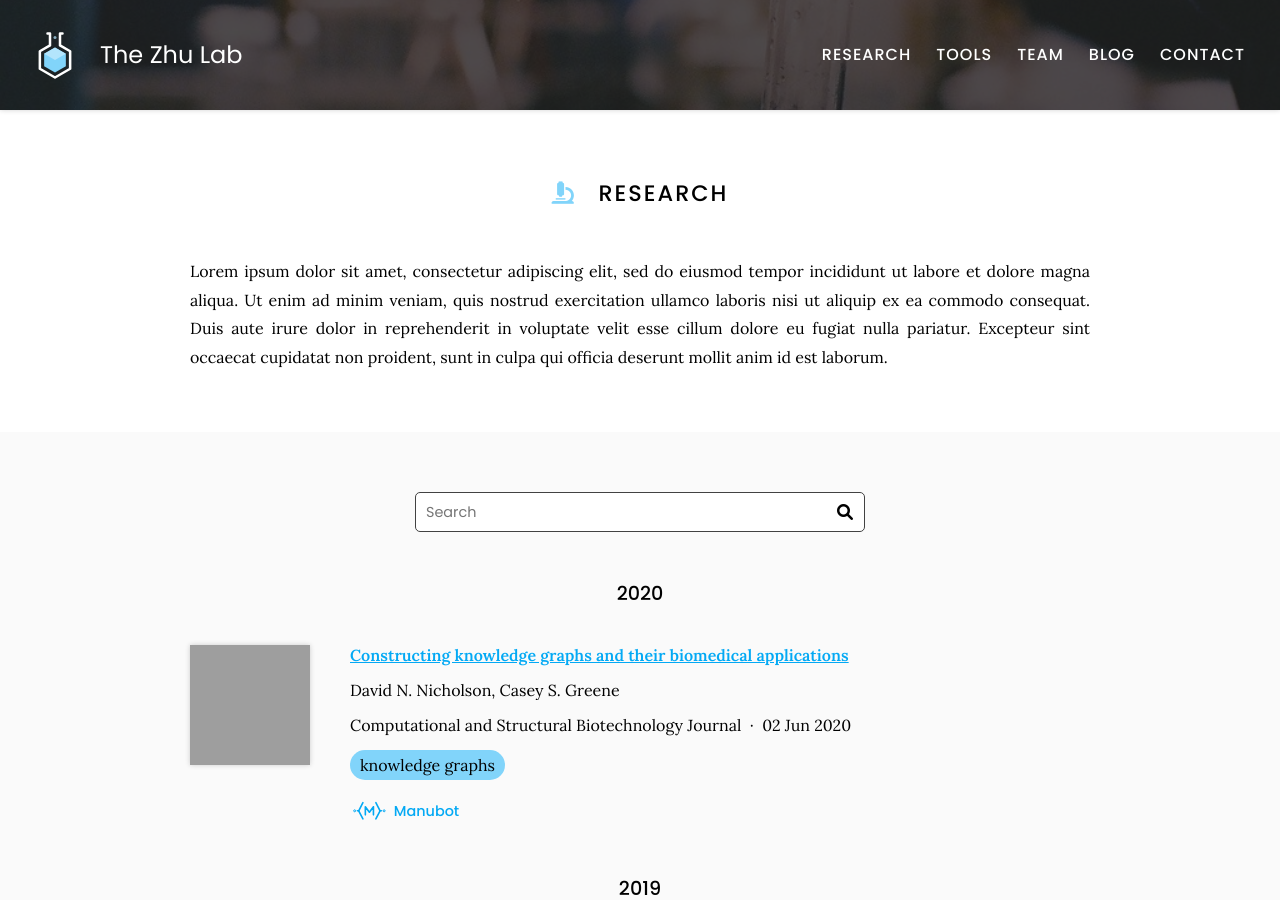
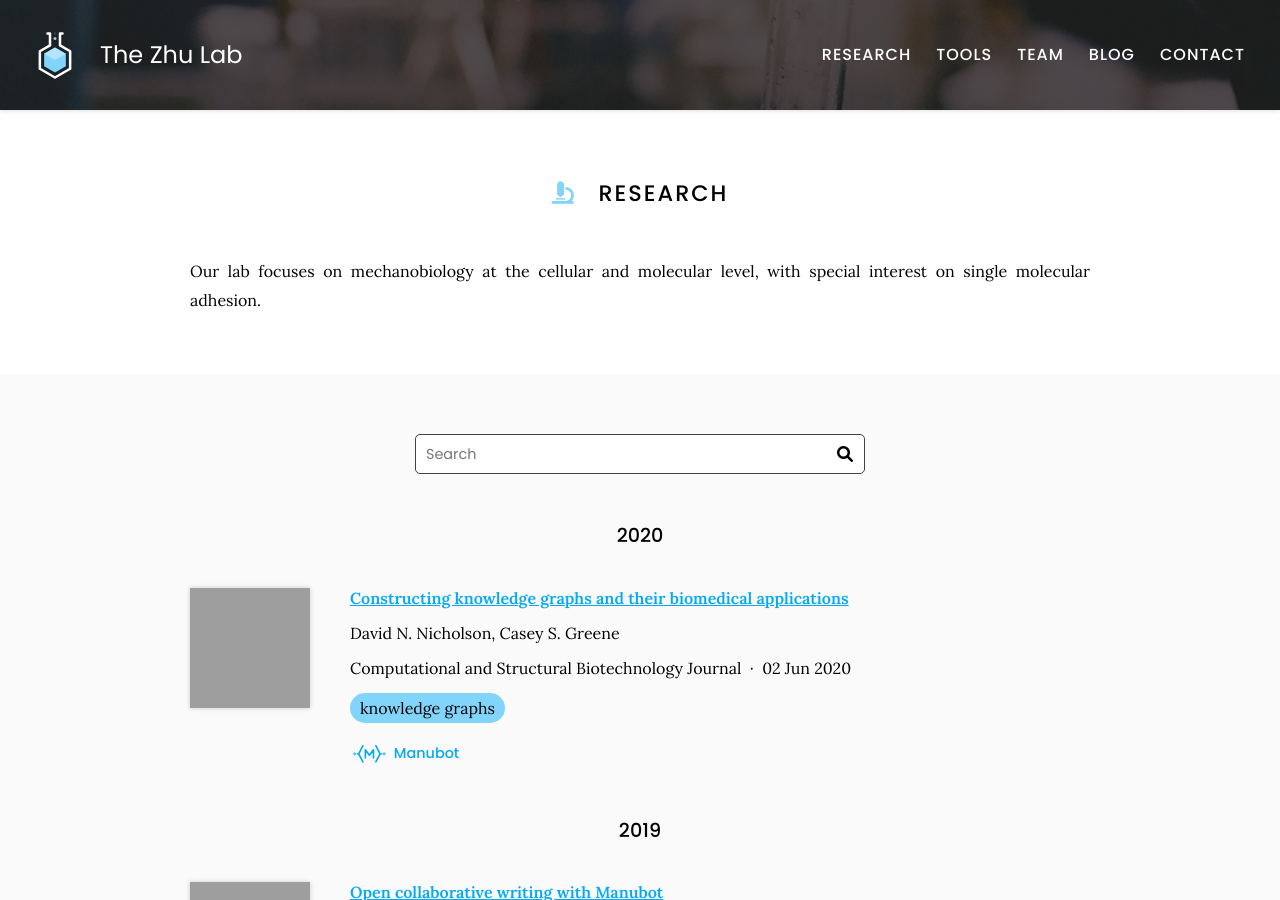
Before and after one commit to theZhuLab/zhu_lab_website, a Jekyll site: the page built from research/index.md, in a window 1280 px wide and 900 px high. Built offline with Jekyll 4.4.1, drawn with Linux system fonts in a browser that asks for light colours; grey boxes are pictures that could not be loaded.

Commit message:
Update index.md

```diff
--- a/research/index.md
+++ b/research/index.md
@@ -7,10 +7,8 @@ nav:
 
 # <i class="fas fa-microscope"></i>Research
 
-Lorem ipsum dolor sit amet, consectetur adipiscing elit, sed do eiusmod tempor incididunt ut labore et dolore magna aliqua.
-Ut enim ad minim veniam, quis nostrud exercitation ullamco laboris nisi ut aliquip ex ea commodo consequat.
-Duis aute irure dolor in reprehenderit in voluptate velit esse cillum dolore eu fugiat nulla pariatur.
-Excepteur sint occaecat cupidatat non proident, sunt in culpa qui officia deserunt mollit anim id est laborum.
+Our lab focuses on mechanobiology at the cellular and molecular level, with special interest on single molecular adhesion.
+
 
 {% include section.html %}
 
```
